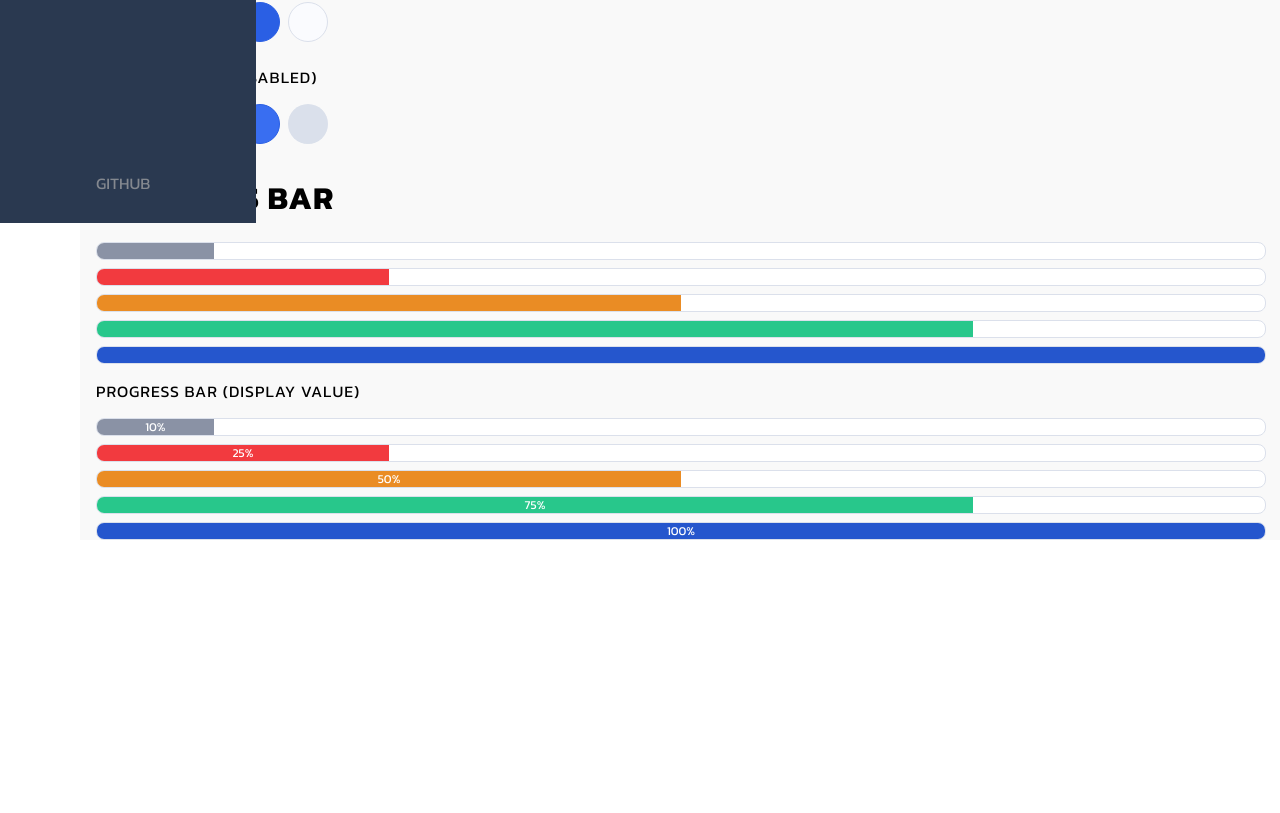
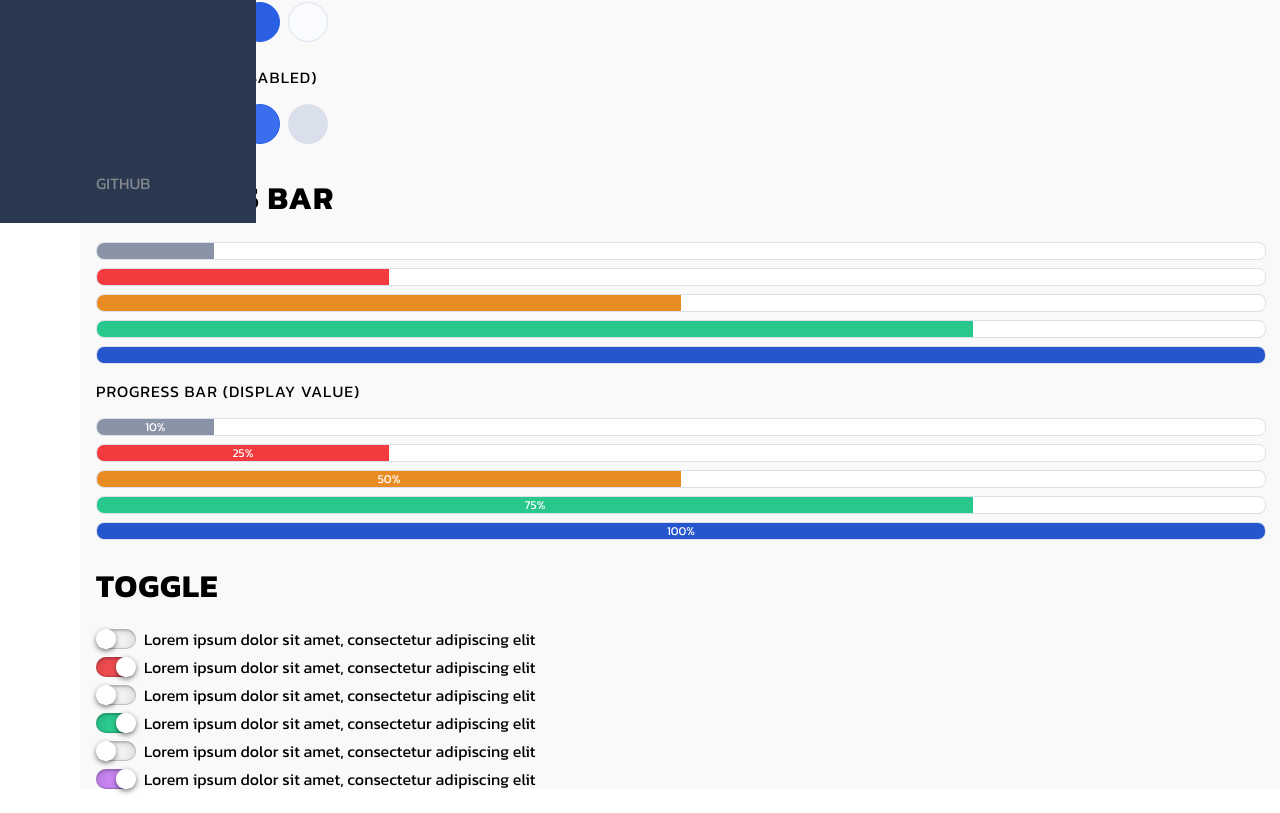
Before and after one commit to timenakrab/frontend-design, a Next.js app: page /ui-kit in a window 1280 px wide. Shown: the part 577-1390 px from the top of the page. Before the commit the page ends 1141 px from the top, so only its background shows below. Built offline with nearby package versions, Linux system fonts and the light colour scheme; some icons are missing.

Commit message:
create toggle in ui-kit

```diff
--- a/pages/ui-kit.tsx
+++ b/pages/ui-kit.tsx
@@ -8,6 +8,7 @@ import Alert from '../src/uiKit/Alert';
 import Button from '../src/uiKit/Button';
 import ProgressBar from '../src/uiKit/ProgressBar';
 import QuickAction from '../src/uiKit/QuickAction';
+import Toggle from '../src/uiKit/Toggle';
 
 const Background = styled.div`
   width: 100%;
@@ -163,6 +164,35 @@ const UIKitPage = ({ router }: UIKitProps) => {
           <ProgressBar value={75} progressType="success" isDisplay />
           <ProgressBar value={100} progressType="info" isDisplay />
         </WrapComp>
+        <WrapComp>
+          <Text h1 customStyles={{ textTransform: 'uppercase', letterSpacing: 1, marginTop: 0 }}>
+            Toggle
+          </Text>
+          <Toggle label="Lorem ipsum dolor sit amet, consectetur adipiscing elit" />
+          <Toggle
+            colorType="error"
+            label="Lorem ipsum dolor sit amet, consectetur adipiscing elit"
+            checked
+          />
+          <Toggle
+            colorType="warning"
+            label="Lorem ipsum dolor sit amet, consectetur adipiscing elit"
+          />
+          <Toggle
+            colorType="success"
+            label="Lorem ipsum dolor sit amet, consectetur adipiscing elit"
+            checked
+          />
+          <Toggle
+            colorType="info"
+            label="Lorem ipsum dolor sit amet, consectetur adipiscing elit"
+          />
+          <Toggle
+            customColor="#d38cff"
+            label="Lorem ipsum dolor sit amet, consectetur adipiscing elit"
+            checked
+          />
+        </WrapComp>
       </Background>
     </MainLayout>
   );
--- a/src/toggle/SwitchMobile.tsx
+++ b/src/toggle/SwitchMobile.tsx
@@ -9,7 +9,7 @@ type SwitchBodyProps = {
 };
 
 const Label = styled.label`
-  position: ralative;
+  position: relative;
   padding: 8px 0px;
   cursor: pointer;
 `;
--- /dev/null
+++ b/src/uiKit/Toggle.tsx
@@ -0,0 +1,121 @@
+import React, { useState } from 'react';
+import styled from 'styled-components';
+
+import { ColorTypes, toggleStyles } from './styleguilde';
+
+type ToggleBodyProps = {
+  checked: boolean;
+  itemSize: number;
+  checkedColor: string;
+  uncheckedColor: string;
+};
+type SwitchBlockProps = {
+  itemSize: number;
+  activeColor: string;
+};
+type LabelProps = {
+  itemSize: number;
+};
+
+const ToggleSection = styled.div`
+  display: flex;
+  flex-direction: row;
+  position: relative;
+  margin-bottom: 8px;
+  cursor: pointer;
+`;
+const CheckBox = styled.input`
+  appearance: none;
+  display: none;
+`;
+const SwitchBlock = styled.span<SwitchBlockProps>`
+  position: relative;
+  display: block;
+  width: ${(props) => props.itemSize * 2}px;
+  height: ${(props) => props.itemSize}px;
+  background-color: #ffffff;
+  border-radius: ${(props) => props.itemSize}px;
+  box-shadow: inset 0px 2px 15px rgba(0, 0, 0, 0.2), inset 0px 2px 2px rgba(0, 0, 0, 0.2),
+    inset 0px -1px 1px rgba(0, 0, 0, 0.2);
+  transition-delay: 0.1s;
+  &.active {
+    background-color: ${(props) => props.activeColor};
+  }
+`;
+const SwitchBody = styled.i<ToggleBodyProps>`
+  position: absolute;
+  top: 0px;
+  left: 0px;
+  width: ${(props) => props.itemSize}px;
+  height: ${(props) => props.itemSize}px;
+  background: #ffffff;
+  border-radius: 50%;
+  box-shadow: 0px 2px 5px rgba(0, 0, 0, 0.5), inset 0px 1px 1px rgba(255, 255, 255, 0.1);
+  transition: 0.5s;
+  transform: scale(1.02);
+  ${SwitchBlock}.active & {
+    left: ${(props) => props.itemSize}px;
+  }
+`;
+const Label = styled.div<LabelProps>`
+  width: calc(100% - ${(props) => props.itemSize * 2}px);
+  padding: 0px 8px;
+  font-family: 'Kanit';
+  font-size: 16px;
+  line-height: 20px;
+`;
+
+interface Itoggle {
+  label: string;
+  checked?: boolean;
+  size?: number;
+  customColor?: string;
+  colorType?: ColorTypes;
+  callbackFunc?: (checked: boolean) => void;
+}
+
+const Toggle: React.FC<Itoggle> = (props: Itoggle) => {
+  const { label, checked, size, customColor, colorType, callbackFunc } = props;
+  const [isToggle, setToggle] = useState(checked);
+  let color = toggleStyles[colorType].secondary;
+  if (customColor) {
+    color = customColor;
+  }
+  return (
+    <ToggleSection>
+      <span>
+        <CheckBox
+          type="checkbox"
+          checked={isToggle}
+          onChange={() => {
+            callbackFunc(isToggle);
+          }}
+        />
+        <SwitchBlock
+          className={isToggle ? 'active' : ''}
+          activeColor={color}
+          itemSize={size}
+          onClick={() => setToggle(!isToggle)}
+        >
+          <SwitchBody
+            itemSize={size}
+            checked={isToggle}
+            uncheckedColor="transparent"
+            checkedColor="transparent"
+          />
+        </SwitchBlock>
+      </span>
+      <Label itemSize={size}>{label}</Label>
+    </ToggleSection>
+  );
+};
+
+Toggle.defaultProps = {
+  size: 20,
+  checked: false,
+  customColor: '',
+  colorType: 'default',
+  callbackFunc: () => {},
+};
+
+export default Toggle;
--- a/src/uiKit/styleguilde.ts
+++ b/src/uiKit/styleguilde.ts
@@ -35,6 +35,7 @@ export const colorStyles = {
 };
 export const buttonStyles = colorStyles;
 export const progressStyles = colorStyles;
+export const toggleStyles = colorStyles;
 export const bgStyles = {
   dark: '#f8f9fc',
   light: '#f4f5f8',
```
